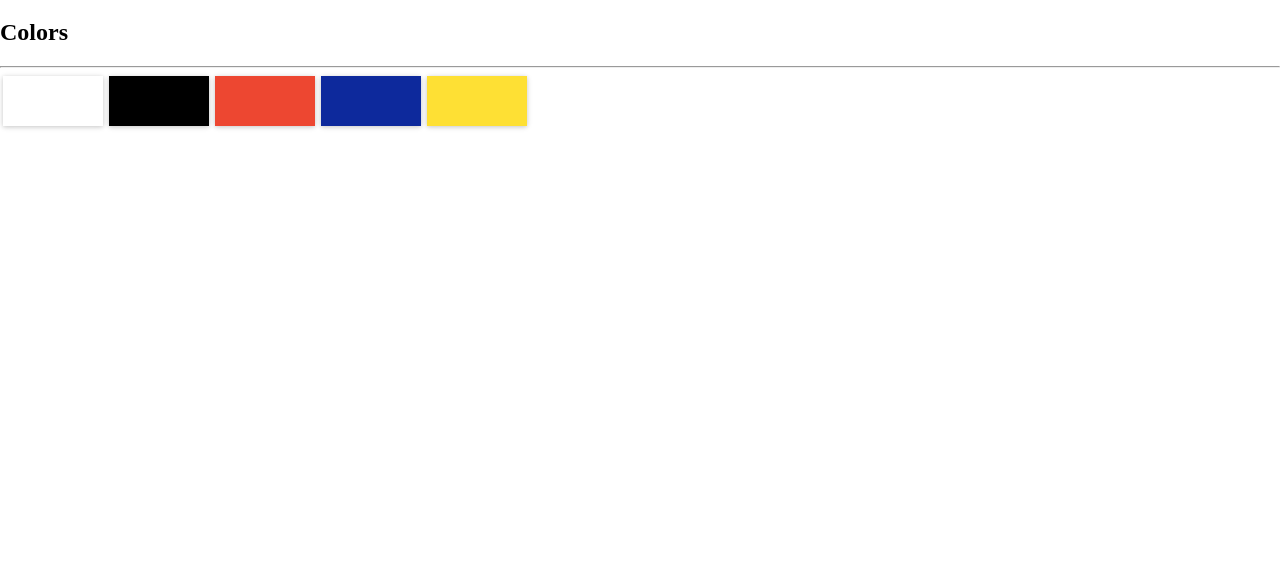
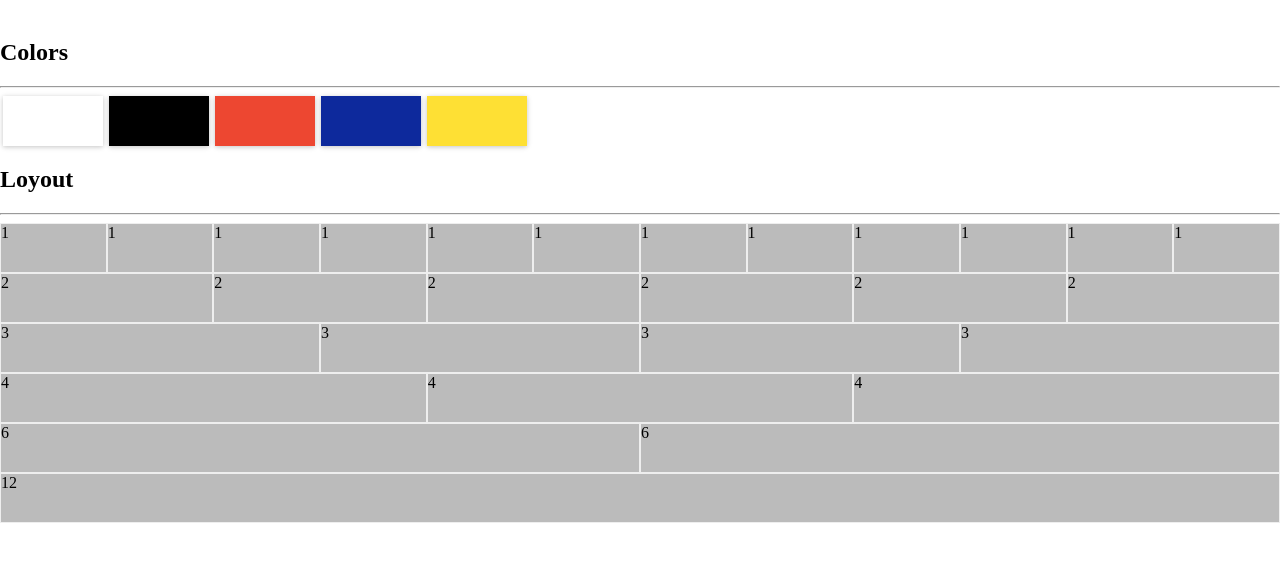
Before and after one commit to genexu/gundam, a website: page docs/simple.html in a window 1280 px wide. Shown: the part 61-622 px from the top of the page. Drawn offline with Linux system fonts and the light colour scheme.

Commit message:
add layout grid system

```diff
--- a/docs/simple.html
+++ b/docs/simple.html
@@ -2,10 +2,12 @@
 <html>
   <head>
     <title>Simple Doc</title>
+    <meta name="viewport" content="width=device-width, initial-scale=1.0">
     <link rel="stylesheet" type="text/css" href="../css/gundam.css">
   </head>
   <body>
     <h1>Simple Docs</h1>
+    <section>
       <h2>Colors</h2>
       <hr />
       <div class="color-chip gd-bg-white"></div>
@@ -13,6 +15,51 @@
       <div class="color-chip gd-bg-red"></div>
       <div class="color-chip gd-bg-blue"></div>
       <div class="color-chip gd-bg-yellow"></div>
+    </section>
+    <section>
+      <h2>Loyout</h2>
+      <hr />
+      <div class="gd-row">
+        <div class="example-col gd-col-1">1</div>
+        <div class="example-col gd-col-1">1</div>
+        <div class="example-col gd-col-1">1</div>
+        <div class="example-col gd-col-1">1</div>
+        <div class="example-col gd-col-1">1</div>
+        <div class="example-col gd-col-1">1</div>
+        <div class="example-col gd-col-1">1</div>
+        <div class="example-col gd-col-1">1</div>
+        <div class="example-col gd-col-1">1</div>
+        <div class="example-col gd-col-1">1</div>
+        <div class="example-col gd-col-1">1</div>
+        <div class="example-col gd-col-1">1</div>
+      </div>
+      <div class="gd-row">
+        <div class="example-col gd-col-2">2</div>
+        <div class="example-col gd-col-2">2</div>
+        <div class="example-col gd-col-2">2</div>
+        <div class="example-col gd-col-2">2</div>
+        <div class="example-col gd-col-2">2</div>
+        <div class="example-col gd-col-2">2</div>
+      </div>
+      <div class="gd-row">
+        <div class="example-col gd-col-3">3</div>
+        <div class="example-col gd-col-3">3</div>
+        <div class="example-col gd-col-3">3</div>
+        <div class="example-col gd-col-3">3</div>
+      </div>
+      <div class="gd-row">
+        <div class="example-col gd-col-4">4</div>
+        <div class="example-col gd-col-4">4</div>
+        <div class="example-col gd-col-4">4</div>
+      </div>
+      <div class="gd-row">
+        <div class="example-col gd-col-6">6</div>
+        <div class="example-col gd-col-6">6</div>
+      </div>
+      <div class="gd-row">
+        <div class="example-col gd-col-12">12</div>
+      </div>
+    </section>
   </body>
 </html>
 
@@ -24,4 +71,14 @@
     margin: 0 3px;
     box-shadow: rgba(0, 0, 0, 0.12) 0px 1px 6px, rgba(0, 0, 0, 0.12) 0px 1px 4px;
   }
+  .example-col {
+    height: 50px;
+    border: 1px solid #EEE;
+    background-color: #BBB;
+  }
+  section {
+    position: relative;
+    float: left;
+    width: 100%;
+  }
 </style>
--- a/scss/gundam.scss
+++ b/scss/gundam.scss
@@ -1,3 +1,5 @@
 @import "variables";
+@import 'mixin';
 @import "normalize";
 @import "base";
+@import 'layout';
--- /dev/null
+++ b/scss/layout.scss
@@ -0,0 +1,35 @@
+.gd-row {
+  display: flex;
+  flex-wrap: wrap;
+}
+
+@for $index from 1 through 12 {
+  .gd-col-#{$index} {
+    width: percentage($index / 12);
+    box-sizing: border-box;
+  }
+}
+
+@include breakpoint('phone') {
+  @for $index from 1 through 12 {
+    .gd-col-#{$index} {
+      @if $index <= 2 {
+        width: percentage($index / 4)
+      } @else {
+        width: 100%;
+      }
+    }
+  }
+}
+
+@include breakpoint('tablet') {
+  @for $index from 1 through 12 {
+    .gd-col-#{$index} {
+      @if $index <= 4 {
+        width: percentage($index / 8)
+      } @else {
+        width: 100%;
+      }
+    }
+  }
+}
--- /dev/null
+++ b/scss/mixin.scss
@@ -0,0 +1,12 @@
+@mixin breakpoint($device) {
+  $device_bp: map-get($device_breakpoints, $device);
+  $max: map-get($device_bp, max);
+  $min: map-get($device_bp, min);
+  @if ($max == null) {
+    @media (min-width: $min) { @content; }
+  } @else if ($min == null) {
+    @media (max-width: $max) { @content; }
+  } @else {
+    @media (max-width: $max) and (min-width: $min) { @content; }
+  }
+}
--- a/scss/variables.scss
+++ b/scss/variables.scss
@@ -5,3 +5,9 @@ $colors: (
   'red':   hsl(7, 84%, 56%),
   'yellow': hsl(51, 99%, 60%)
 );
+
+$device_breakpoints: (
+  'desktop': (max: null, min: '1080px'),
+  'tablet': (max: '839px', min: '480px'),
+  'phone': (max: '479px', min: null)
+)
```
Also changed, not shown: css/gundam.css, css/gundam.min.css, 2 other files. Lines whose indentation alone changed are shown as unchanged.
